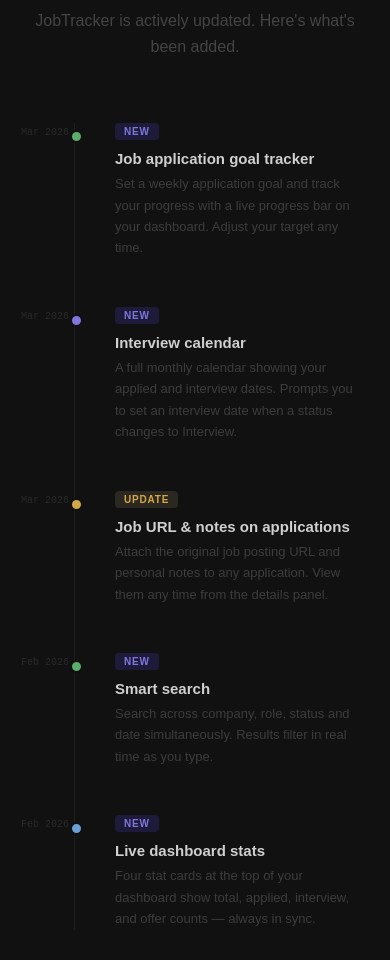
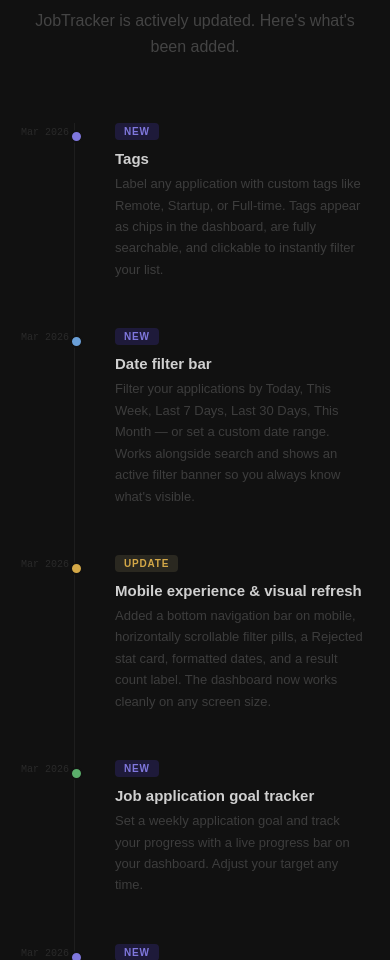
Before and after one commit to rafaelamezcua/job-tracker, a website: page public/landing.html in a window 390 px wide. Shown: the part 3100-4060 px from the top of the page. Drawn offline with nearby package versions, Linux system fonts and the light colour scheme; no server answers.

Commit message:
update: add tags, date filter, and mobile refresh to changelog

```diff
--- a/public/landing.html
+++ b/public/landing.html
@@ -264,6 +264,24 @@
         <div class="section-title">What's new</div>
         <p class="section-sub">JobTracker is actively updated. Here's what's been added.</p>
         <div class="changelog-list">
+            <div class="changelog-item" style="--dot:#7f77dd;">
+                <div class="changelog-date">Mar 2026</div>
+                <span class="changelog-tag tag-new">New</span>
+                <div class="changelog-title">Tags</div>
+                <div class="changelog-desc">Label any application with custom tags like Remote, Startup, or Full-time. Tags appear as chips in the dashboard, are fully searchable, and clickable to instantly filter your list.</div>
+            </div>
+            <div class="changelog-item" style="--dot:#6a9fd8;">
+                <div class="changelog-date">Mar 2026</div>
+                <span class="changelog-tag tag-new">New</span>
+                <div class="changelog-title">Date filter bar</div>
+                <div class="changelog-desc">Filter your applications by Today, This Week, Last 7 Days, Last 30 Days, This Month — or set a custom date range. Works alongside search and shows an active filter banner so you always know what's visible.</div>
+            </div>
+            <div class="changelog-item" style="--dot:#d4a847;">
+                <div class="changelog-date">Mar 2026</div>
+                <span class="changelog-tag tag-update">Update</span>
+                <div class="changelog-title">Mobile experience & visual refresh</div>
+                <div class="changelog-desc">Added a bottom navigation bar on mobile, horizontally scrollable filter pills, a Rejected stat card, formatted dates, and a result count label. The dashboard now works cleanly on any screen size.</div>
+            </div>
             <div class="changelog-item" style="--dot:#5aad6a;">
                 <div class="changelog-date">Mar 2026</div>
                 <span class="changelog-tag tag-new">New</span>
```
